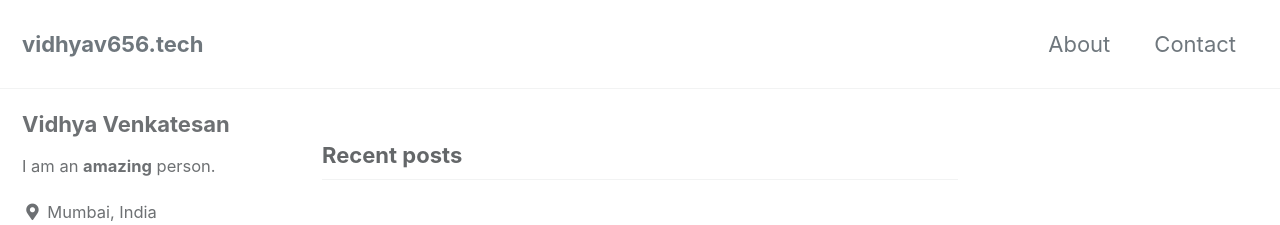
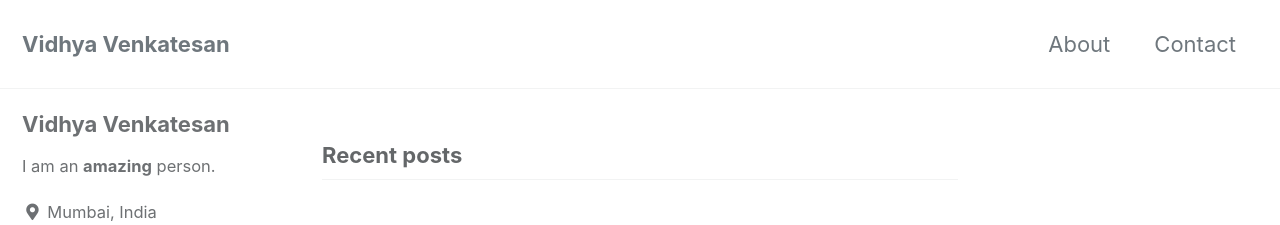
Before and after one commit to vidhyav656/vidhyav656.github.io, a Jekyll site: the page built from index.html, in a window 1280 px wide. Shown: the top 225 px of the page. Built offline with Jekyll 4.4.1, drawn with Linux system fonts in a browser that asks for light colours; cached includes are drawn as plain includes; the list of posts is cut into pages by our own code.

Commit message:
Update _config.yml

```diff
--- a/_config.yml
+++ b/_config.yml
@@ -11,7 +11,7 @@ minimal_mistakes_skin    : "default" # "air", "aqua", "contrast", "dark", "dirt"
 
 # Site Settings
 locale                   : "en-US"
-title                    : "vidhyav656.tech"
+title                    : "Vidhya Venkatesan"
 title_separator          : "|"
 subtitle                 : # site tagline that appears below site title in masthead
 name                     : "Vidhya Venkatesan"
@@ -22,7 +22,7 @@ repository               : # GitHub username/repo-name e.g. "mmistakes/minimal-m
 teaser                   : # path of fallback teaser image, e.g. "/assets/images/500x300.png"
 logo                     : # path of logo image to display in the masthead, e.g. "/assets/images/88x88.png"
 masthead_title           : # overrides the website title displayed in the masthead, use " " for no title
-favicon                  : # add the favicon image path
+favicon                  : /assets/images/favicon.ico # add the favicon image path
 # breadcrumbs            : false # true, false (default)
 words_per_minute         : 200
 comments:
```
